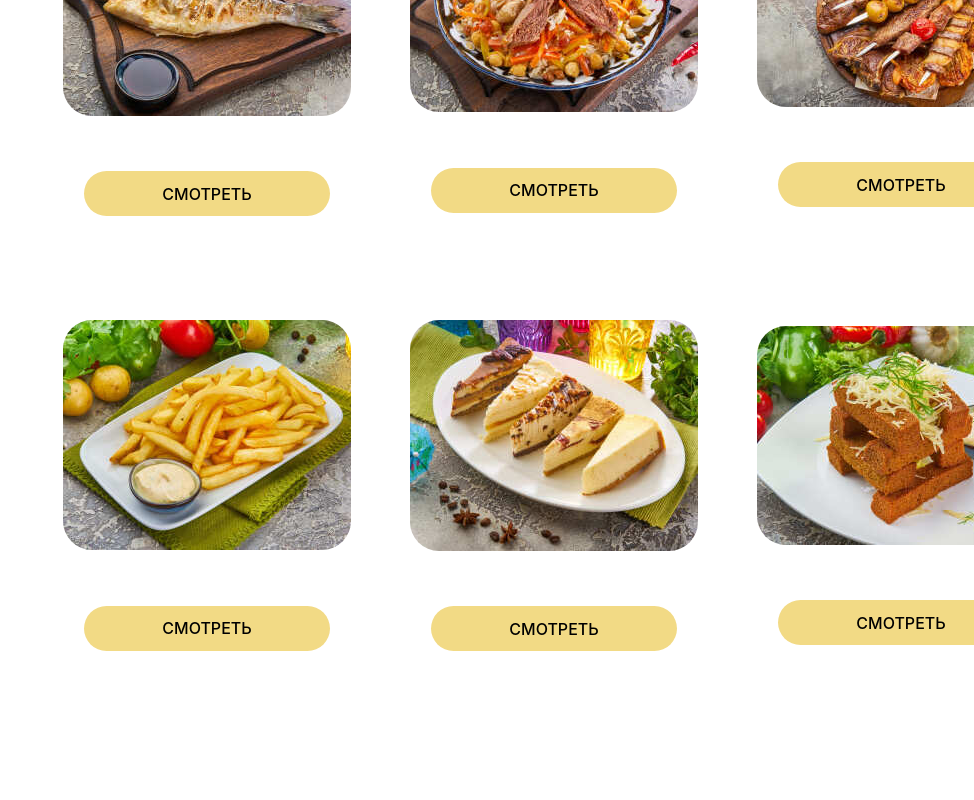
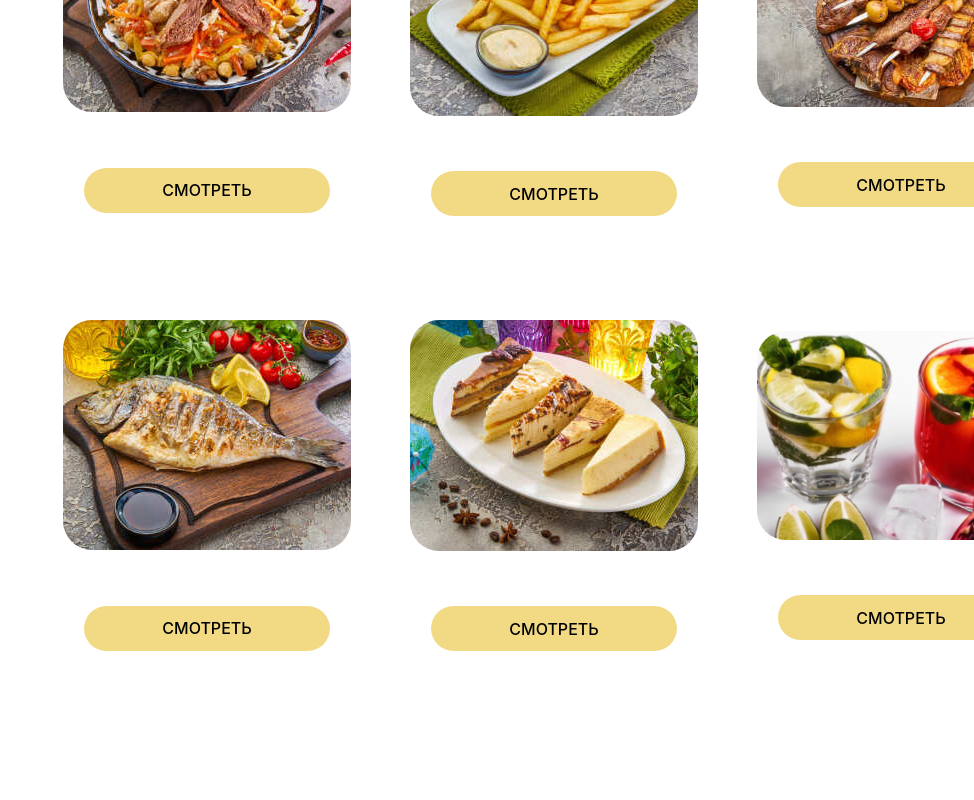
Before and after one commit to Badadsher/chaihona, a React (Vite) app: page / in a window 1280 px wide. Shown: the part 2900-3700 px from the top of the page, without its empty margins (306-1280 px from the left). Built offline with nearby package versions, Linux system fonts and the light colour scheme.

Commit message:
Рефакторинг,внедрение ReduxToolKit

```diff
--- a/package.json
+++ b/package.json
@@ -11,9 +11,11 @@
   },
   "dependencies": {
     "@pbe/react-yandex-maps": "^1.2.5",
+    "@reduxjs/toolkit": "^2.8.2",
     "@types/react-transition-group": "^4.4.10",
     "react": "^18.2.0",
     "react-dom": "^18.2.0",
+    "react-redux": "^9.2.0",
     "react-transition-group": "^4.4.5"
   },
   "devDependencies": {
--- a/src/components/RestarauntMenu.tsx
+++ b/src/components/RestarauntMenu.tsx
@@ -1,4 +1,9 @@
-import React, { useState } from "react";
+import {
+  toggleCatalog,
+  setActiveCategory,
+  addProduct,
+} from "./slices/menuSlice.ts";
+
 import Product from "./Order.ts";
 import Bake from "../assets/restarauntimg/bake.jpg";
 import BeerEat from "../assets/restarauntimg/beereat.jpg";
@@ -12,6 +17,7 @@ import Lula from "../assets/restarauntimg/lula.jpg";
 import Salat from "../assets/restarauntimg/salat.jpg";
 import Soup from "../assets/restarauntimg/soup.jpg";
 import Sweet from "../assets/restarauntimg/sweet.jpg";
+import Market from "../assets/restarauntimg/logos/market.png";
 
 import ColdFC from "././menuList/Components/Cold.tsx";
 import SalatFC from "./menuList/Components/Salat.tsx";
@@ -25,103 +31,61 @@ import GarnirFC from "./menuList/Components/Garnir.tsx";
 import SweetFC from "./menuList/Components/Sweet.tsx";
 import ZakuskaFC from "./menuList/Components/Zakuska.tsx";
 import MarketFC from "./PopupMarket.tsx";
+import DrinksFC from "./menuList/Components/Drinks.tsx";
+import "./css/restarauntmenu.css";
+import { useDispatch, useSelector } from "react-redux";
+import { RootState } from "../store.ts";
+import { useState } from "react";
 
-import Market from "../assets/restarauntimg/logos/market.png";
-import "./css/restarauntmenu.css";
-import Drinks from "./menuList/Components/Drinks.tsx";
+interface CategoryConfig {
+  key: string;
+  title: string;
+  image: string;
+  Component: React.FC<{
+    onData: (product: Product) => void;
+    switcher: (key: string) => void;
+    active: boolean;
+  }>;
+}
+
+const categories: CategoryConfig[] = [
+  { key: "cold", title: "ХОЛОДНЫЕ ЗАКУСКИ", image: Cold, Component: ColdFC },
+  { key: "salat", title: "САЛАТЫ", image: Salat, Component: SalatFC },
+  { key: "hot", title: "ГОРЯЧИЕ ЗАКУСКИ", image: HotZak, Component: HotFC },
+  { key: "soup", title: "СУПЫ", image: Soup, Component: SoupFC },
+  { key: "hotFood", title: "ГОРЯЧИЕ БЛЮДА", image: Hot, Component: HotFoodFC },
+  { key: "garnish", title: "ГАРНИРЫ", image: Garnir, Component: GarnirFC },
+  { key: "grill", title: "ШАШЛЫК", image: Lula, Component: LulaFC },
+  { key: "bake", title: "ВЫПЕЧКА", image: Bake, Component: BakeFC },
+  { key: "fish", title: "РЫБА", image: Fish, Component: FishFC },
+  { key: "dessert", title: "ДЕСЕРТЫ", image: Sweet, Component: SweetFC },
+  { key: "drink", title: "НАПИТКИ", image: Drink, Component: DrinksFC },
+  { key: "beereat", title: "НАПИТКИ", image: BeerEat, Component: ZakuskaFC },
+];
 
 const RestarauntMenu: React.FC = () => {
   const [marketState, setMarketState] = useState(false);
+  const dispatch = useDispatch();
+  const { activeCategory, isCatalogOpen, selectedProducts } = useSelector(
+    (state: RootState) => state.menuSlice
+  );
+  console.log({ activeCategory, isCatalogOpen });
 
-  const [selectedProducts, setSelectedProducts] = useState<Product[]>([]);
-
-  const [katalogState, setKatalogState] = useState(true);
-
-  const [activeCold, setActiveCold] = useState(false);
-  const [activeSalat, setActiveSalat] = useState(false);
-  const [activeHot, setActiveHot] = useState(false);
-  const [activeSoup, setActiveSoup] = useState(false);
-  const [activeFish, setActiveFish] = useState(false);
-  const [activeHotFood, setActiveHotFood] = useState(false);
-  const [activeLula, setActiveLula] = useState(false);
-  const [activeBake, setActiveBake] = useState(false);
-  const [activeGarnir, setActiveGarnir] = useState(false);
-  const [activeSweet, setActiveSweet] = useState(false);
-  const [activeZakuska, setActiveZakuska] = useState(false);
-  const [activeDrinks, setActiveDrinks] = useState(false);
-  const switchKatalog = (action: string) => {
-    if (katalogState) {
-      setKatalogState(false);
-    } else {
-      setKatalogState(true);
-    }
-
-    switch (action) {
-      case "cold":
-        setActiveCold(!activeCold);
-        break;
-
-      case "salat":
-        setActiveSalat(!activeSalat);
-        break;
-
-      case "hot":
-        setActiveHot(!activeHot);
-        break;
-
-      case "soup":
-        setActiveSoup(!activeSoup);
-        break;
-
-      case "fish":
-        setActiveFish(!activeFish);
-        break;
-
-      case "hotfood":
-        setActiveHotFood(!activeHotFood);
-        break;
-
-      case "lula":
-        setActiveLula(!activeLula);
-        break;
-
-      case "bake":
-        setActiveBake(!activeBake);
-        break;
-
-      case "garnir":
-        setActiveGarnir(!activeGarnir);
-        break;
-
-      case "sweet":
-        setActiveSweet(!activeSweet);
-        break;
-
-      case "zakuska":
-        setActiveZakuska(!activeZakuska);
-        break;
-
-      case "drinks":
-        setActiveDrinks(!activeDrinks);
-
-        break;
-      default:
-        break;
-    }
+  const switchKatalog = (key: string) => {
+    dispatch(toggleCatalog());
+    dispatch(setActiveCategory(key));
   };
 
   const addToCart = (product: Product) => {
-    setSelectedProducts([...selectedProducts, product]);
+    dispatch(addProduct(product));
   };
-
   return (
-    <div>
+    <section>
       <div className="restarauntmenu-top">
         <div></div>
         <div>
           <h1>МЕНЮ</h1>
         </div>
-
         <div className="restarauntmenu-top_market">
           <button
             onClick={() => {
@@ -133,248 +97,56 @@ const RestarauntMenu: React.FC = () => {
           </button>
         </div>
       </div>
+      {isCatalogOpen ? (
+        <div className="restarauntmenu-list-wrapper">
+          <div className="restarauntmenu-list">
+            {categories.slice(0, 4).map(({ key, title, image }) => (
+              <div className="restarauntmenu-list_object" key={key}>
+                <img src={image} alt={title} />
+                <a>{title}</a>
+                <button onClick={() => switchKatalog(key)}>СМОТРЕТЬ</button>
+              </div>
+            ))}
+          </div>
 
-      <div
-        className={katalogState ? "restarauntmenu" : "restarauntmenuoff"}
-        id="restarauntmenu"
-      >
-        <div>
           <div className="restarauntmenu-list">
-            <div className="restarauntmenu-list_object">
-              <img src={Cold}></img>
-              <a>ХОЛОДНЫЕ ЗАКУСКИ</a>
-              <button onClick={() => switchKatalog("cold")}>СМОТРЕТЬ</button>
-            </div>
-            <div className="restarauntmenu-list_object">
-              <img src={Salat}></img>
-              <a>САЛАТЫ</a>
-              <button onClick={() => switchKatalog("salat")}>СМОТРЕТЬ</button>
-            </div>
+            {categories.slice(4, 8).map(({ key, title, image }) => (
+              <div className="restarauntmenu-list_object" key={key}>
+                <img src={image} alt={title} />
+                <a>{title}</a>
+                <button onClick={() => switchKatalog(key)}>СМОТРЕТЬ</button>
+              </div>
+            ))}
+          </div>
 
-            <div className="restarauntmenu-list_object">
-              <img src={HotZak}></img>
-              <a>ГОРЯЧИЕ ЗАКУСКИ</a>
-              <button onClick={() => switchKatalog("hot")}>СМОТРЕТЬ</button>
-            </div>
-
-            <div className="restarauntmenu-list_object">
-              <img src={Soup}></img>
-              <a>СУПЫ</a>
-              <button onClick={() => switchKatalog("soup")}>СМОТРЕТЬ</button>
-            </div>
-          </div>
           <div className="restarauntmenu-list">
-            <div className="restarauntmenu-list_object">
-              <img src={Fish}></img>
-              <a>РЫБНЫЕ БЛЮДА</a>
-              <button onClick={() => switchKatalog("fish")}>СМОТРЕТЬ</button>
-            </div>
-            <div className="restarauntmenu-list_object">
-              <img src={Hot}></img>
-              <a>ГОРЯЧИЕ БЛЮДА</a>
-              <button onClick={() => switchKatalog("hotfood")}>СМОТРЕТЬ</button>
-            </div>
-
-            <div className="restarauntmenu-list_object">
-              <img src={Lula}></img>
-              <a>БЛЮДА НА УГЛЯХ</a>
-              <button onClick={() => switchKatalog("lula")}>СМОТРЕТЬ</button>
-            </div>
-
-            <div className="restarauntmenu-list_object">
-              <img src={Bake}></img>
-              <a>ВЫПЕЧКА</a>
-              <button onClick={() => switchKatalog("bake")}>СМОТРЕТЬ</button>
-            </div>
-          </div>
-          <div className="restarauntmenu-list">
-            <div className="restarauntmenu-list_object">
-              <img src={Garnir}></img>
-              <a>ГАРНИРЫ</a>
-              <button onClick={() => switchKatalog("garnir")}>СМОТРЕТЬ</button>
-            </div>
-            <div className="restarauntmenu-list_object">
-              <img src={Sweet}></img>
-              <a>ДЕСЕРТЫ</a>
-              <button onClick={() => switchKatalog("sweet")}>СМОТРЕТЬ</button>
-            </div>
-
-            <div className="restarauntmenu-list_object">
-              <img src={BeerEat}></img>
-              <a>ЗАКУСКИ К ПИВУ</a>
-              <button onClick={() => switchKatalog("zakuska")}>СМОТРЕТЬ</button>
-            </div>
-
-            <div className="restarauntmenu-list_object">
-              <img src={Drink}></img>
-              <a>НАПИТКИ</a>
-              <button onClick={() => switchKatalog("drinks")}>СМОТРЕТЬ</button>
-            </div>
+            {categories.slice(8).map(({ key, title, image }) => (
+              <div className="restarauntmenu-list_object" key={key}>
+                <img src={image} alt={title} />
+                <a>{title}</a>
+                <button onClick={() => switchKatalog(key)}>СМОТРЕТЬ</button>
+              </div>
+            ))}
           </div>
         </div>
-
-        <div className="mobilelist">
-          <div className="restarauntmenu-list">
-            <div>
-              <div className="restarauntmenu-list_object">
-                <img src={Cold}></img>
-                <a>ХОЛОДНЫЕ ЗАКУСКИ</a>
-                <button onClick={() => switchKatalog("cold")}>СМОТРЕТЬ</button>
-              </div>
-              <div className="restarauntmenu-list_object">
-                <img src={Salat}></img>
-                <a>САЛАТЫ</a>
-                <button onClick={() => switchKatalog("salat")}>СМОТРЕТЬ</button>
-              </div>
-            </div>
-
-            <div>
-              <div className="restarauntmenu-list_object">
-                <img src={HotZak}></img>
-                <a>ГОРЯЧИЕ ЗАКУСКИ</a>
-                <button onClick={() => switchKatalog("hot")}>СМОТРЕТЬ</button>
-              </div>
-
-              <div className="restarauntmenu-list_object">
-                <img src={Soup}></img>
-                <a>СУПЫ</a>
-                <button onClick={() => switchKatalog("soup")}>СМОТРЕТЬ</button>
-              </div>
-            </div>
-          </div>
-          <div className="restarauntmenu-list">
-            <div>
-              <div className="restarauntmenu-list_object">
-                <img src={Fish}></img>
-                <a>РЫБНЫЕ БЛЮДА</a>
-                <button onClick={() => switchKatalog("fish")}>СМОТРЕТЬ</button>
-              </div>
-              <div className="restarauntmenu-list_object">
-                <img src={Hot}></img>
-                <a>ГОРЯЧИЕ БЛЮДА</a>
-                <button onClick={() => switchKatalog("hotfood")}>
-                  СМОТРЕТЬ
-                </button>
-              </div>
-            </div>
-
-            <div>
-              <div className="restarauntmenu-list_object">
-                <img src={Lula}></img>
-                <a>БЛЮДА НА УГЛЯХ</a>
-                <button onClick={() => switchKatalog("lula")}>СМОТРЕТЬ</button>
-              </div>
-
-              <div className="restarauntmenu-list_object">
-                <img src={Bake}></img>
-                <a>ВЫПЕЧКА</a>
-                <button onClick={() => switchKatalog("bake")}>СМОТРЕТЬ</button>
-              </div>
-            </div>
-          </div>
-          <div className="restarauntmenu-list">
-            <div>
-              <div className="restarauntmenu-list_object">
-                <img src={Garnir}></img>
-                <a>ГАРНИРЫ</a>
-                <button onClick={() => switchKatalog("garnir")}>
-                  СМОТРЕТЬ
-                </button>
-              </div>
-              <div className="restarauntmenu-list_object">
-                <img src={Sweet}></img>
-                <a>ДЕСЕРТЫ</a>
-                <button onClick={() => switchKatalog("sweet")}>СМОТРЕТЬ</button>
-              </div>
-            </div>
-
-            <div>
-              <div className="restarauntmenu-list_object">
-                <img src={BeerEat}></img>
-                <a>ЗАКУСКИ К ПИВУ</a>
-                <button onClick={() => switchKatalog("zakuska")}>
-                  СМОТРЕТЬ
-                </button>
-              </div>
-
-              <div className="restarauntmenu-list_object">
-                <img src={Drink}></img>
-                <a>НАПИТКИ</a>
-                <button onClick={() => switchKatalog("drinks")}>
-                  СМОТРЕТЬ
-                </button>
-              </div>
-            </div>
-          </div>
-        </div>
-      </div>
+      ) : (
+        categories.map(({ key, Component }) =>
+          activeCategory === key ? (
+            <Component
+              key={key}
+              onData={addToCart}
+              switcher={switchKatalog}
+              active={true}
+            />
+          ) : null
+        )
+      )}
       <MarketFC
         active={marketState}
         setActive={setMarketState}
         selectedProducts={selectedProducts}
       ></MarketFC>
-      <ColdFC
-        onData={addToCart}
-        switcher={switchKatalog}
-        active={activeCold}
-      ></ColdFC>
-      <SalatFC
-        onData={addToCart}
-        switcher={switchKatalog}
-        active={activeSalat}
-      ></SalatFC>
-      <HotFC
-        onData={addToCart}
-        switcher={switchKatalog}
-        active={activeHot}
-      ></HotFC>
-      <SoupFC
-        onData={addToCart}
-        switcher={switchKatalog}
-        active={activeSoup}
-      ></SoupFC>
-      <FishFC
-        onData={addToCart}
-        switcher={switchKatalog}
-        active={activeFish}
-      ></FishFC>
-      <HotFoodFC
-        onData={addToCart}
-        switcher={switchKatalog}
-        active={activeHotFood}
-      ></HotFoodFC>
-      <LulaFC
-        onData={addToCart}
-        switcher={switchKatalog}
-        active={activeLula}
-      ></LulaFC>
-      <BakeFC
-        onData={addToCart}
-        switcher={switchKatalog}
-        active={activeBake}
-      ></BakeFC>
-      <GarnirFC
-        onData={addToCart}
-        switcher={switchKatalog}
-        active={activeGarnir}
-      ></GarnirFC>
-      <SweetFC
-        onData={addToCart}
-        switcher={switchKatalog}
-        active={activeSweet}
-      ></SweetFC>
-      <ZakuskaFC
-        onData={addToCart}
-        switcher={switchKatalog}
-        active={activeZakuska}
-      ></ZakuskaFC>
-
-      <Drinks
-        onData={addToCart}
-        switcher={switchKatalog}
-        active={activeDrinks}
-      ></Drinks>
-    </div>
+    </section>
   );
 };
 
--- a/src/components/css/restarauntmenu.css
+++ b/src/components/css/restarauntmenu.css
@@ -34,6 +34,13 @@
   display: flex;
   justify-content: center;
   flex-direction: column;
+  align-items: center;
+}
+
+.restarauntmenu-list-wrapper {
+  display: flex;
+  flex-wrap: wrap;
+  justify-content: center;
   align-items: center;
 }
 
--- /dev/null
+++ b/src/components/slices/menuSlice.ts
@@ -0,0 +1,35 @@
+import { createSlice, PayloadAction } from "@reduxjs/toolkit";
+import Product from "../Order.ts";
+
+interface MenuState {
+  activeCategory: string | null;
+  isCatalogOpen: boolean;
+  selectedProducts: Product[];
+}
+
+const initialState: MenuState = {
+  activeCategory: null,
+  isCatalogOpen: true,
+  selectedProducts: [],
+};
+
+const menuSlice = createSlice({
+  name: "menu",
+  initialState,
+  reducers: {
+    toggleCatalog(state) {
+      state.isCatalogOpen = !state.isCatalogOpen;
+    },
+    setActiveCategory(state, action: PayloadAction<string>) {
+      state.activeCategory =
+        state.activeCategory === action.payload ? null : action.payload;
+    },
+    addProduct(state, action: PayloadAction<Product>) {
+      state.selectedProducts.push(action.payload);
+    },
+  },
+});
+
+export const { toggleCatalog, setActiveCategory, addProduct } =
+  menuSlice.actions;
+export default menuSlice.reducer;
--- a/src/main.tsx
+++ b/src/main.tsx
@@ -1,10 +1,14 @@
-import React from 'react'
-import ReactDOM from 'react-dom/client'
-import App from './App.tsx'
-import './index.css'
+import React from "react";
+import ReactDOM from "react-dom/client";
+import App from "./App.tsx";
+import "./index.css";
+import { Provider } from "react-redux";
+import store from "./store.ts";
 
-ReactDOM.createRoot(document.getElementById('root')!).render(
+ReactDOM.createRoot(document.getElementById("root")!).render(
   <React.StrictMode>
-    <App />
-  </React.StrictMode>,
-)
+    <Provider store={store}>
+      <App />
+    </Provider>
+  </React.StrictMode>
+);
--- /dev/null
+++ b/src/store.ts
@@ -0,0 +1,10 @@
+import { configureStore } from "@reduxjs/toolkit";
+import menuSliceReducer from "./components/slices/menuSlice";
+const store = configureStore({
+  reducer: {
+    menuSlice: menuSliceReducer,
+  },
+});
+
+export type RootState = ReturnType<typeof store.getState>;
+export default store;
```
Also changed, not shown: 2 other files (tests, documents, lock files or other folders).
